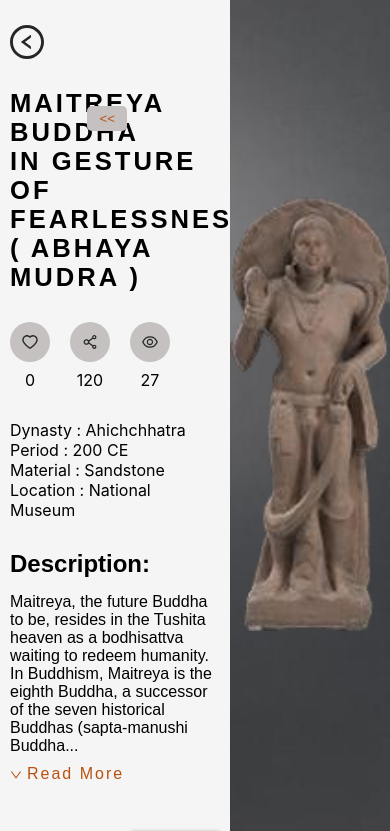
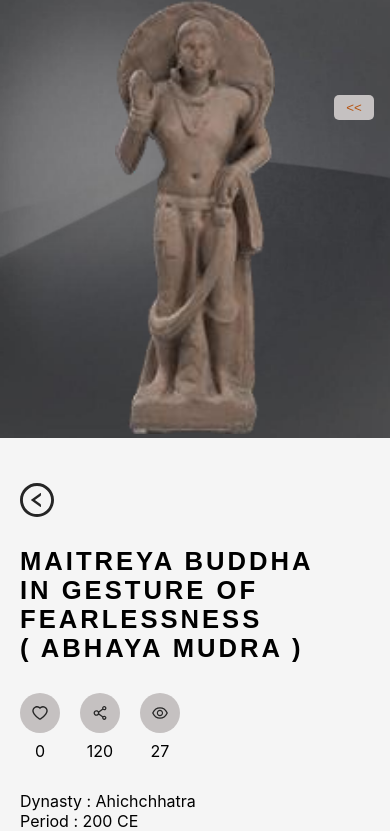
Before and after one commit to KARUNAKARPUSULURI/Wholphin_tech_assignment, a React (Create React App) app: page / in a window 390 px wide. Shown: the top 831 px of the page. Built offline with nearby package versions, Linux system fonts and the light colour scheme.

Commit message:
commiting

```diff
--- a/src/App.css
+++ b/src/App.css
@@ -27,6 +27,7 @@ a {
   padding: 30px 20px;
   height: 52rem;
   transition: transform 1s ease-in-out;
+
 }
 .left-container.closed {
   transform: translateX(-100%);
@@ -132,6 +133,7 @@ a {
   background-size: cover;
   height: 52rem;
   transition: flex 0.3s ease-in-out;
+
 }
 .right-container.full {
   flex: 100%;
@@ -161,7 +163,7 @@ a {
 
 .toggle-btn button {
   position: absolute;
-  top: 106px;
+  top: 95px;
   width: 40px;
   height: 25px;
   display: grid;
@@ -172,14 +174,66 @@ a {
   cursor: pointer;
   color: rgb(183, 82, 14);
 }
+/* media queries */
+@media screen and (max-width: 1200px) {
+  .left-container {
+    flex: 30%;
+  }
 
-@media screen and (max-width: 1330px) {
+  .right-container {
+    flex: 70%;
+  }
+}
+media screen and (max-width: 992px) {
+  .left-container {
+    flex: 35%;
+  }
+
+  .right-container {
+    flex: 65%;
+  }
+}
+@media screen and (max-width: 768px) {
+  .left-container {
+    flex: 40%;
+  }
+
+  .right-container {
+    flex: 60%;
+  }
+
+
+}
+@media screen and (max-width: 576px) {
+  .main-container {
+    flex-direction: column;
+  }
+  .left-container {
+    order: 2;
+    position: relative;
+    width: 100%;
+    height: auto;
+    flex-grow: 1;
+    padding: 20px;
+  }
+  .right-container {
+    order: 1;
+    width: 100%;
+    height: auto;
+  }
+
+  /* .toggle-btn {
+    display: none;
+  } */
+}
+
+/* @media screen and (max-width: 1330px) {
   .toggle-btn button {
     left: 343px;
   }
-}
+} */
 
-@media screen and (max-width: 576px) {
+/* @media screen and (max-width: 576px) {
   body {
     height: 100vh;
     width: 100%;
@@ -199,4 +253,4 @@ a {
   .right-container {
     flex: 80%;
   }
-}
+} */
--- a/src/Components/toggleBtn.js
+++ b/src/Components/toggleBtn.js
@@ -2,7 +2,7 @@ import React from 'react';
 import { RightOutlined, LeftOutlined } from '@ant-design/icons';
 
 const ToggleButton = ({ isLeftContainerOpen, toggleLeftContainer }) => {
-    const buttonLeftPosition = isLeftContainerOpen ? '22.4%' : '-1%';
+    const buttonLeftPosition = isLeftContainerOpen ? '334px': '-1px';
 
     return (
       <div className="toggle-btn">
```
Also changed, not shown: 1 other file (tests, documents, lock files or other folders).
